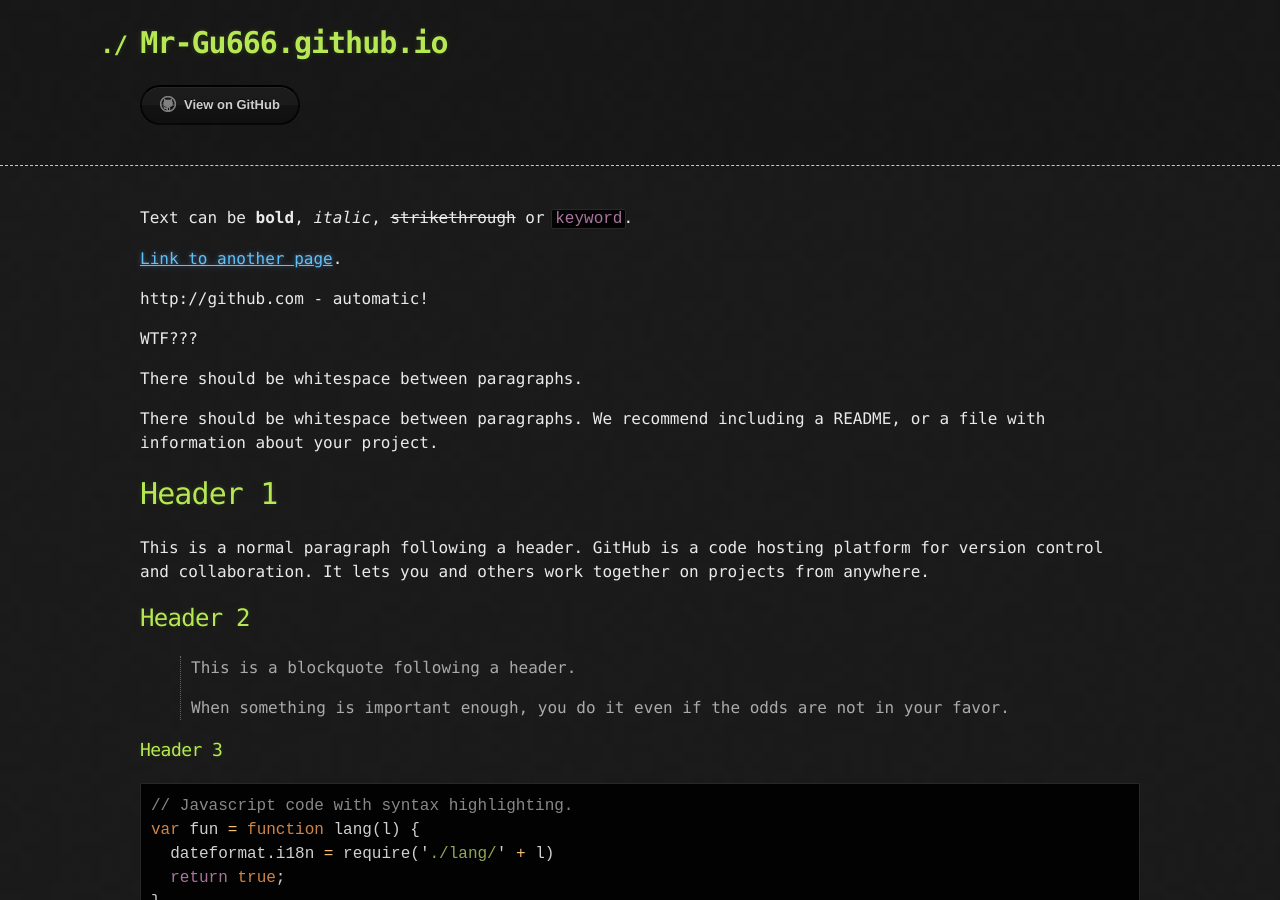
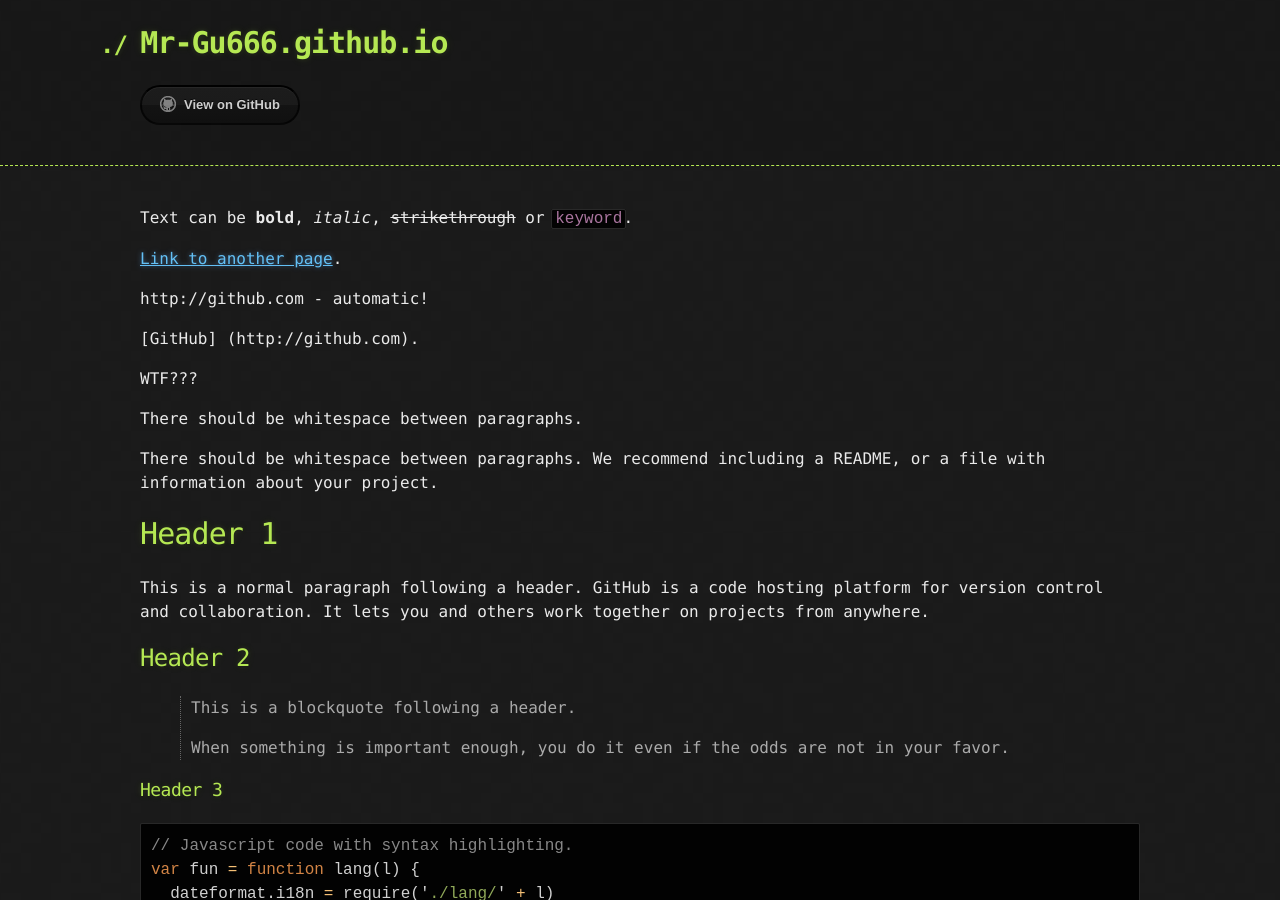
Before and after one commit to Mr-Gu666/Mr-Gu666.github.io, a Jekyll site: the page built from index.md, in a window 1280 px wide and 900 px high. Built offline with Jekyll 4.4.1, drawn with Linux system fonts in a browser that asks for light colours; the repository's description, which GitHub fills in, is left out.

Commit message:
Update index.md

```diff
--- a/index.md
+++ b/index.md
@@ -8,7 +8,7 @@ Text can be **bold**, _italic_, ~~strikethrough~~ or `keyword`.
 
 http://github.com - automatic!
 
-[GitHub]: (http://github.com)
+[GitHub] (http://github.com).
 
 WTF???
 
```
